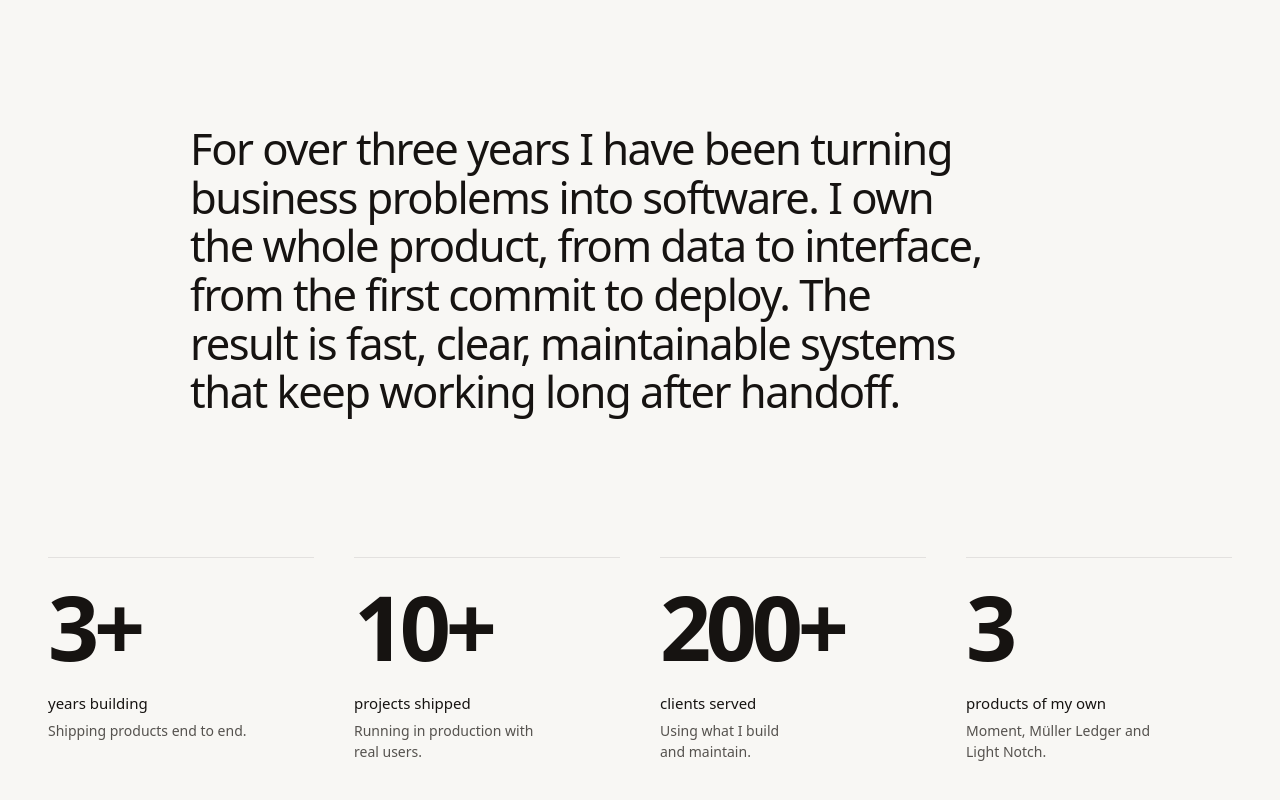
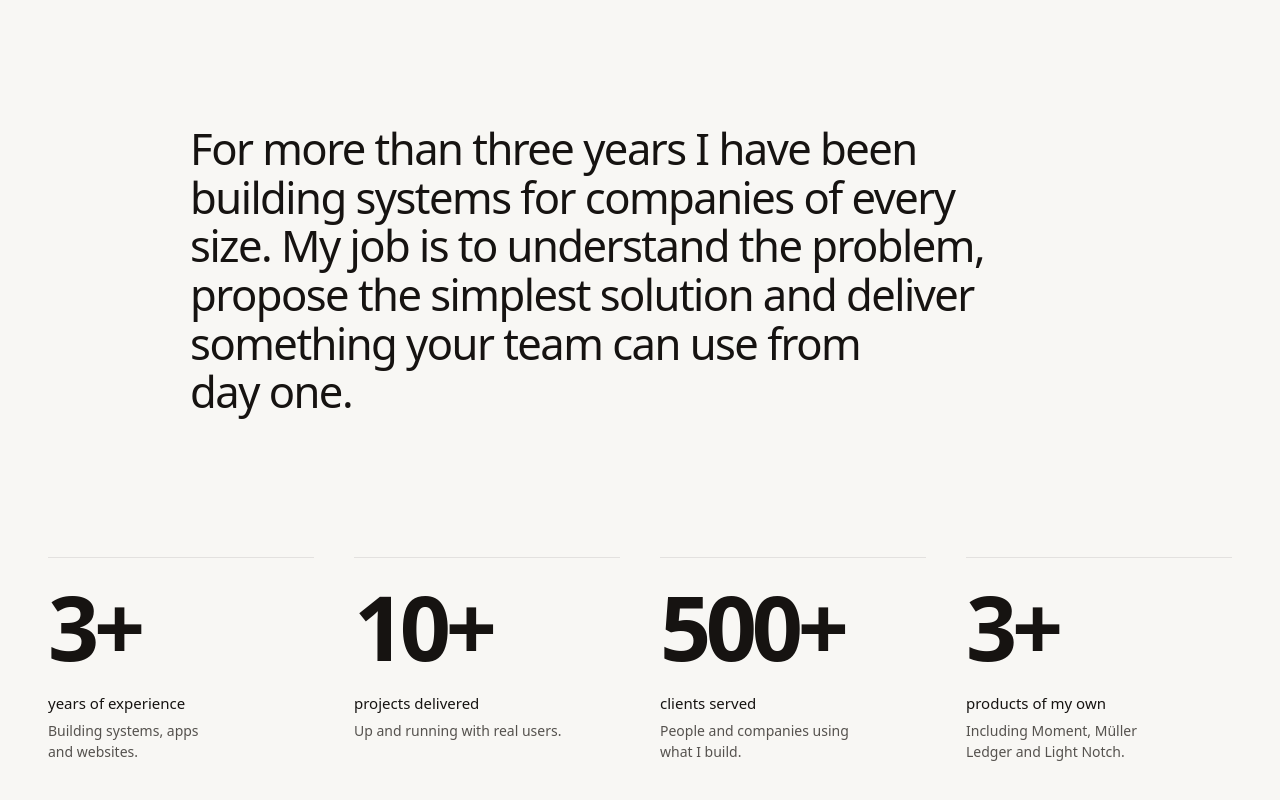
Before and after one commit to coder-muller/coder-muller-portfolio, a React (Vite) app: page / in a window 1280 px wide. Shown: the part 881-1681 px from the top of the page. Built offline with nearby package versions, Linux system fonts and the light colour scheme.

Commit message:
feat: rewrite about copy and stats

```diff
--- a/src/i18n/content.ts
+++ b/src/i18n/content.ts
@@ -147,12 +147,32 @@ const pt: Dictionary = {
   },
   about: {
     manifesto:
-      'Há mais de três anos eu transformo problemas de negócio em software. Cuido do produto inteiro, dos dados à interface, do primeiro commit ao deploy. O resultado são sistemas rápidos, claros e fáceis de manter, que continuam funcionando muito depois da entrega.',
+      'Há mais de três anos desenvolvo sistemas para empresas de diferentes tamanhos. Meu trabalho é entender o problema, propor a solução mais simples e entregar algo que a sua equipe consiga usar desde o primeiro dia.',
     stats: [
-      { value: 3, suffix: '+', label: 'anos de estrada', detail: 'Construindo produtos de ponta a ponta.' },
-      { value: 10, suffix: '+', label: 'projetos entregues', detail: 'Rodando em produção, com usuários reais.' },
-      { value: 200, suffix: '+', label: 'clientes atendidos', detail: 'Usando o que eu construo e mantenho.' },
-      { value: 3, label: 'produtos próprios', detail: 'Moment, Müller Ledger e Light Notch.' },
+      {
+        value: 3,
+        suffix: '+',
+        label: 'anos de experiência',
+        detail: 'Criando sistemas, aplicativos e sites.',
+      },
+      {
+        value: 10,
+        suffix: '+',
+        label: 'projetos entregues',
+        detail: 'Em funcionamento e com usuários reais.',
+      },
+      {
+        value: 500,
+        suffix: '+',
+        label: 'clientes atendidos',
+        detail: 'Pessoas e empresas que usam o que desenvolvo.',
+      },
+      {
+        value: 3,
+        suffix: '+',
+        label: 'produtos próprios',
+        detail: 'Entre eles, Moment, Müller Ledger e Light Notch.',
+      },
     ],
   },
   projects: {
@@ -286,12 +306,32 @@ const en: Dictionary = {
   },
   about: {
     manifesto:
-      'For over three years I have been turning business problems into software. I own the whole product, from data to interface, from the first commit to deploy. The result is fast, clear, maintainable systems that keep working long after handoff.',
+      'For more than three years I have been building systems for companies of every size. My job is to understand the problem, propose the simplest solution and deliver something your team can use from day one.',
     stats: [
-      { value: 3, suffix: '+', label: 'years building', detail: 'Shipping products end to end.' },
-      { value: 10, suffix: '+', label: 'projects shipped', detail: 'Running in production with real users.' },
-      { value: 200, suffix: '+', label: 'clients served', detail: 'Using what I build and maintain.' },
-      { value: 3, label: 'products of my own', detail: 'Moment, Müller Ledger and Light Notch.' },
+      {
+        value: 3,
+        suffix: '+',
+        label: 'years of experience',
+        detail: 'Building systems, apps and websites.',
+      },
+      {
+        value: 10,
+        suffix: '+',
+        label: 'projects delivered',
+        detail: 'Up and running with real users.',
+      },
+      {
+        value: 500,
+        suffix: '+',
+        label: 'clients served',
+        detail: 'People and companies using what I build.',
+      },
+      {
+        value: 3,
+        suffix: '+',
+        label: 'products of my own',
+        detail: 'Including Moment, Müller Ledger and Light Notch.',
+      },
     ],
   },
   projects: {
```
